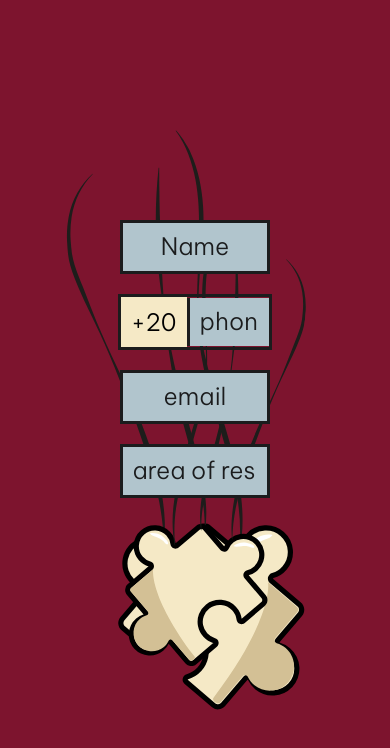
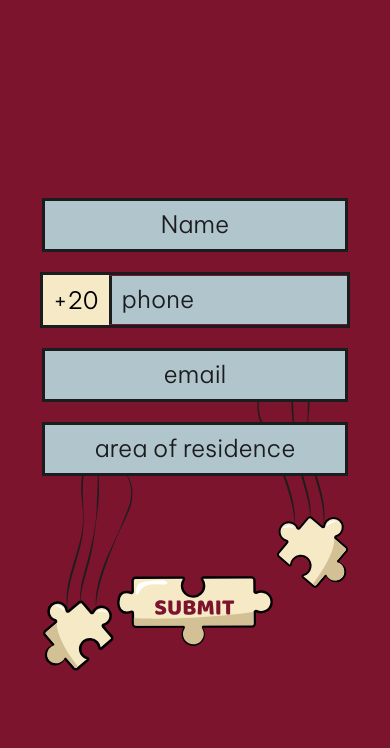
Before and after one commit to Ofahmy143/stp-24, a React (Vite) app: page /orientation/form in a window 390 px wide. Shown: the top 748 px of the page. Built offline with nearby package versions, Linux system fonts and the light colour scheme.

Commit message:
feat: add responsivity

```diff
--- a/src/routes/orientation/orientationForm/orientationForm.route.tsx
+++ b/src/routes/orientation/orientationForm/orientationForm.route.tsx
@@ -9,15 +9,44 @@ import { useState } from "react";
 import { OrganizationUser } from "../../../types";
 import axios from "axios";
 
+export const sizes = {
+    mobile: "320px",
+    tablet: "768px",
+    laptop: "1024px",
+    desktop: "2560px",
+};
+
+export const devices = {
+    mobile: `(max-width: ${sizes.mobile})`,
+    tablet: `(max-width: ${sizes.tablet})`,
+    laptop: `(max-width: ${sizes.laptop})`,
+    desktop: `(max-width: ${sizes.desktop})`,
+};
+
 const PuzzleUpForm = styled.img`
     position: absolute;
     right: 20%;
+    @media ${devices.laptop} {
+        width: 25%;
+        right: 10%;
+        bottom: 30%;
+    }
+    @media ${devices.tablet} {
+        width: 25%;
+    }
 `;
 
 const PuzzleDownForm = styled.img`
     position: absolute;
     left: 30%;
     bottom: 20%;
+    @media ${devices.laptop} {
+        width: 25%;
+        left: 10%;
+    }
+    @media ${devices.tablet} {
+        width: 25%;
+    }
 `;
 
 const OrientationFormWrap = styled.div`
@@ -79,6 +108,7 @@ const PhoneInput = styled.div`
 
 const SubmitButton = styled.img`
     width: 15%;
+    z-index: 2;
     &:hover {
         filter: drop-shadow(10px 5px 10px #f5e9c6);
     }
@@ -86,10 +116,16 @@ const SubmitButton = styled.img`
         transform: scale(0.9);
         filter: drop-shadow(7px 5px 10px #f5e9c6);
     }
+    @media ${devices.laptop} {
+        width: 25%;
+    }
+    @media ${devices.tablet} {
+        width: 40%;
+    }
 `;
 
 const OrientationFormBox = styled.div`
-    width: 40%;
+    width: 45%;
     z-index: 1;
     /* padding: 20px; */
     display: flex;
@@ -97,6 +133,12 @@ const OrientationFormBox = styled.div`
     gap: 20px;
     justify-content: center;
     align-items: center;
+    @media (max-width: 1600px) {
+        width: 60%;
+    }
+    @media ${devices.laptop} {
+        width: 90%;
+    }
 `;
 
 const SuccessMessage = styled.img``;
@@ -115,7 +157,7 @@ export const OrientationForm = () => {
 
         try {
             const response = await axios.post(API_URL, requestData);
-            console.warn(response.data);
+            console.warn({ data: response.data });
             setSuccess(true);
         } catch (error) {
             console.error((error as Error).message);
```
